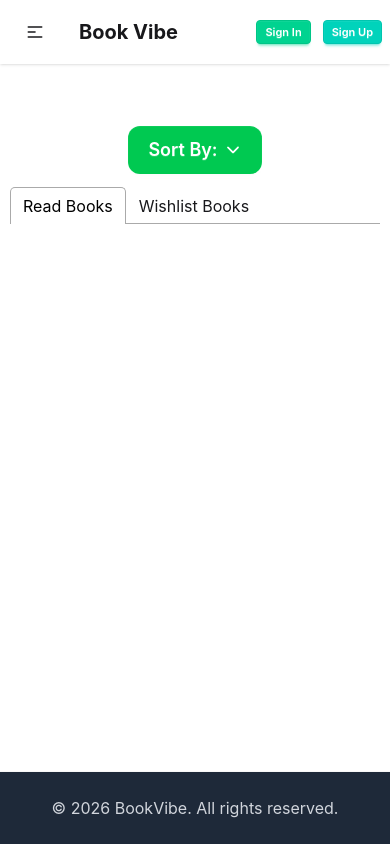
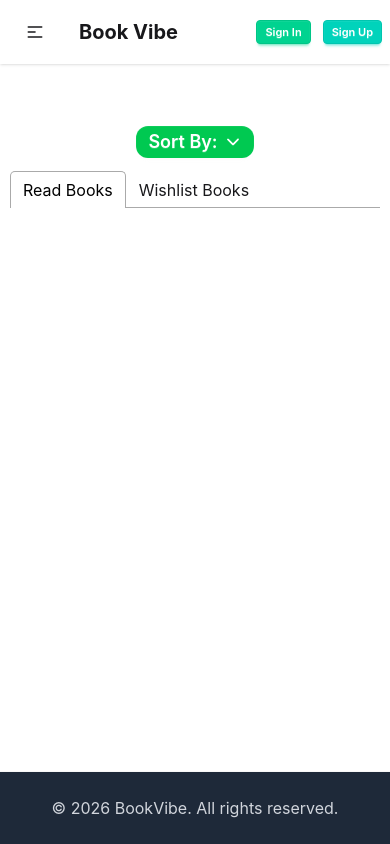
Before and after one commit to mjaabdullah/book-vibe, a React (Vite) app: page /books in a window 390 px wide. Built offline with nearby package versions, Linux system fonts and the light colour scheme.

Commit message:
Decrease button size for small devices

```diff
--- a/src/assets/pages/BooksPage.jsx
+++ b/src/assets/pages/BooksPage.jsx
@@ -15,7 +15,7 @@ const BooksPage = () => {
           <div
             tabIndex={0}
             role="button"
-            className="btn btn-lg bg-green-500 text-white border-none rounded-xl font-semibold text-lg "
+            className="btn btn-sm md:btn-lg bg-green-500 text-white border-none rounded-xl font-semibold text-lg "
           >
             Sort By: {sortingType || ""} <IoIosArrowDown />
           </div>
```
